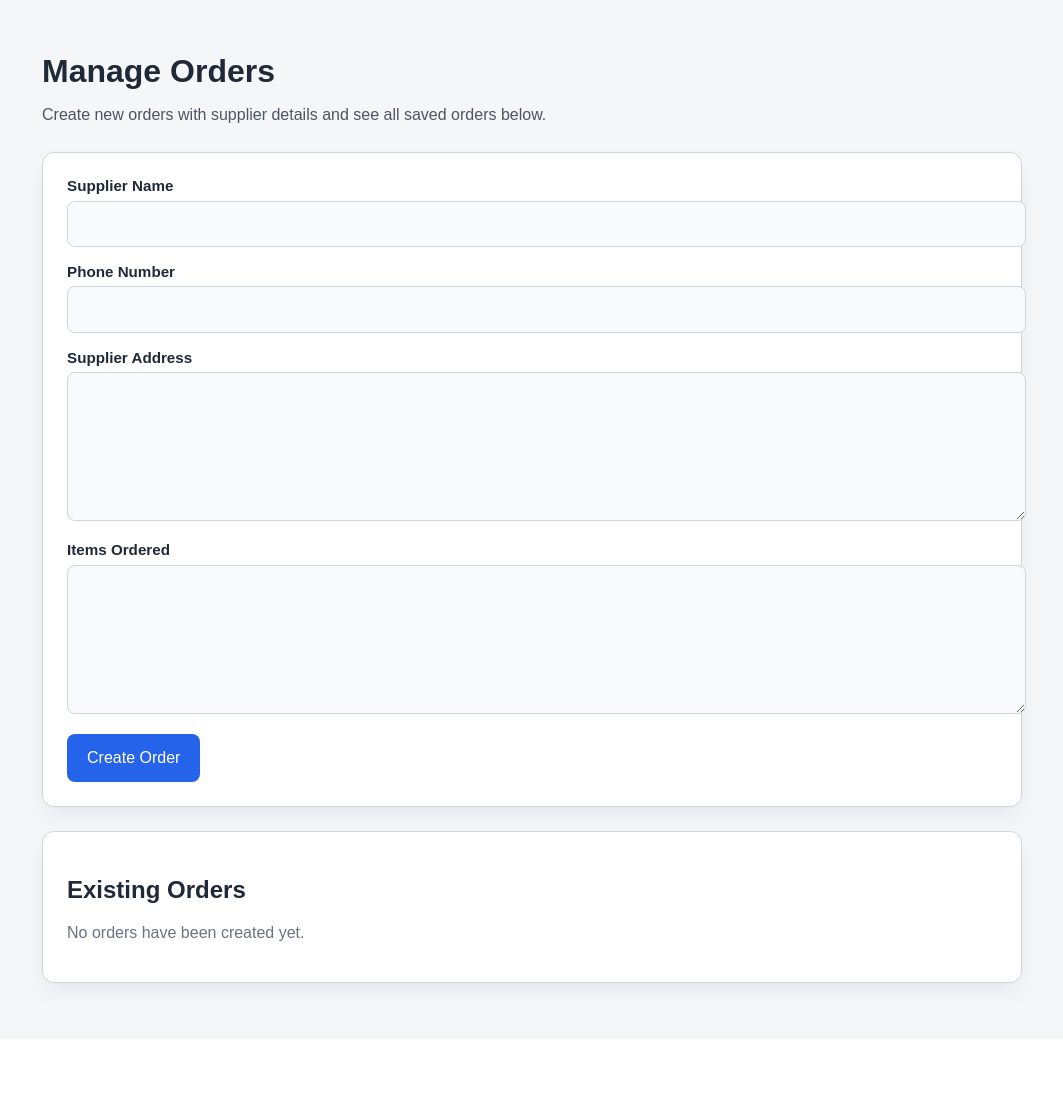
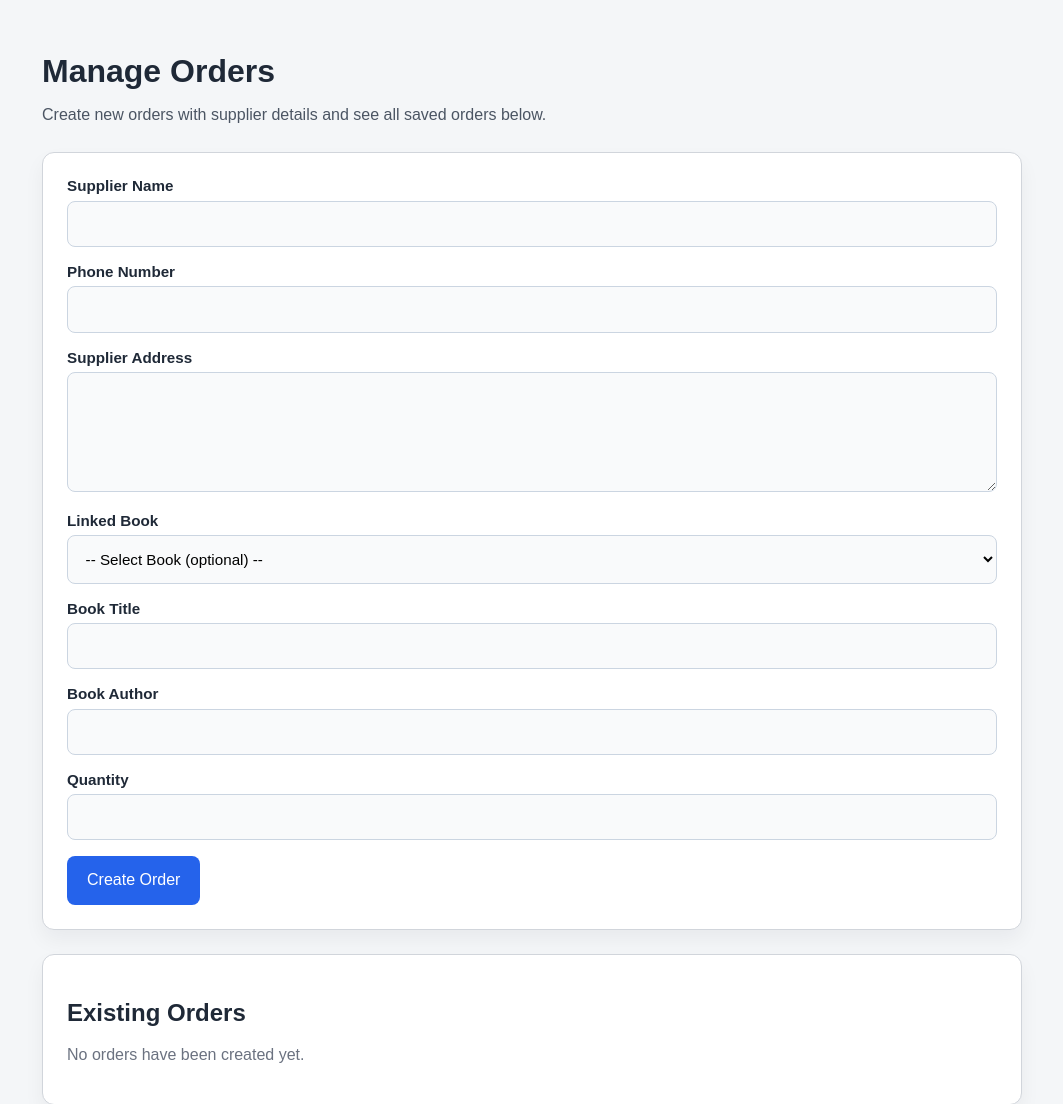
Before and after one commit to Jeimtax/2171-book-express, a Flask app: page /manage-orders in a window 1280 px wide. Shown: the top 1104 px of the page, without its empty margins (108-1171 px from the left). Before the commit the page ends 1003 px from the top, so only its background shows below. Run offline with Flask 3, Linux system fonts and the light colour scheme.

Commit message:
split items ordered and linked back to book_id

```diff
--- a/app/forms.py
+++ b/app/forms.py
@@ -1,6 +1,7 @@
 from flask_wtf import FlaskForm
-from wtforms import StringField, TextAreaField, SubmitField
-from wtforms.validators import DataRequired, Length
+from wtforms import IntegerField, SelectField, StringField, SubmitField, TextAreaField
+from wtforms.validators import DataRequired, Length, NumberRange
+from app.models.book import Book
 
 
 class ManageOrderForm(FlaskForm):
@@ -19,8 +20,29 @@ class ManageOrderForm(FlaskForm):
         'Supplier Address',
         validators=[DataRequired(), Length(max=255)]
     )
-    items = TextAreaField(
-        'Items Ordered',
-        validators=[DataRequired(), Length(max=1000)]
+    book_id = SelectField(
+        'Book (optional)',
+        coerce=int,
+        validators=[]
+    )
+    title = StringField(
+        'Book Title',
+        validators=[DataRequired(), Length(max=120)]
+    )
+    author = StringField(
+        'Book Author',
+        validators=[DataRequired(), Length(max=120)]
+    )
+    quantity = IntegerField(
+        'Quantity',
+        validators=[DataRequired(), NumberRange(min=1)]
     )
     submit = SubmitField('Create Order')
+
+    def __init__(self, *args, **kwargs):
+        super().__init__(*args, **kwargs)
+        books = Book.query.order_by(Book.title.asc()).all()
+        self.book_id.choices = [(0, '-- Select Book (optional) --')] + [
+            (book.id, f'{book.title} by {book.author}')
+            for book in books
+        ]
--- a/app/orders_routes.py
+++ b/app/orders_routes.py
@@ -23,7 +23,15 @@ def manage_orders():
 
         order = Order(
             supplier_id=supplier.id,
-            items=form.items.data.strip(),
+            book_id=form.book_id.data if form.book_id.data != 0 else None,
+            items=(
+                f"Title: {form.title.data.strip()}\n"
+                f"Author: {form.author.data.strip()}\n"
+                f"Quantity: {form.quantity.data}"
+            ),
+            title=form.title.data.strip(),
+            author=form.author.data.strip(),
+            quantity=form.quantity.data,
         )
         db.session.add(order)
         db.session.commit()
--- a/app/templates/manage_orders.html
+++ b/app/templates/manage_orders.html
@@ -3,7 +3,7 @@
 <head>
     <meta charset="UTF-8">
     <meta name="viewport" content="width=device-width, initial-scale=1.0">
-    <title>Book Express – Manage Orders</title>
+    <title>Book Express - Manage Orders</title>
     <style>
         body {
             font-family: Arial, sans-serif;
@@ -49,13 +49,17 @@
             font-weight: 600;
         }
 
-        input[type="text"], textarea {
+        input[type="text"],
+        input[type="number"],
+        select,
+        textarea {
             width: 100%;
             padding: 0.85rem;
             border: 1px solid #cbd5e1;
             border-radius: 8px;
             font-size: 0.95rem;
             background: #f9fafb;
+            box-sizing: border-box;
         }
 
         textarea {
@@ -77,6 +81,12 @@
             color: #047857;
             margin-bottom: 1rem;
             font-weight: 600;
+        }
+
+        .field-error {
+            color: #b91c1c;
+            font-size: 0.9rem;
+            margin-top: 0.35rem;
         }
 
         .order-item {
@@ -136,10 +146,16 @@
                     <div>
                         <label for="supplier_name">Supplier Name</label>
                         {{ form.supplier_name(id='supplier_name') }}
+                        {% for error in form.supplier_name.errors %}
+                            <div class="field-error">{{ error }}</div>
+                        {% endfor %}
                     </div>
                     <div>
                         <label for="supplier_phone">Phone Number</label>
                         {{ form.supplier_phone(id='supplier_phone') }}
+                        {% for error in form.supplier_phone.errors %}
+                            <div class="field-error">{{ error }}</div>
+                        {% endfor %}
                     </div>
                 </div>
 
@@ -147,13 +163,43 @@
                     <div>
                         <label for="supplier_address">Supplier Address</label>
                         {{ form.supplier_address(id='supplier_address') }}
+                        {% for error in form.supplier_address.errors %}
+                            <div class="field-error">{{ error }}</div>
+                        {% endfor %}
                     </div>
                 </div>
 
                 <div class="form-row">
                     <div>
-                        <label for="items">Items Ordered</label>
-                        {{ form.items(id='items') }}
+                        <label for="book_id">Linked Book</label>
+                        {{ form.book_id(id='book_id') }}
+                    </div>
+                </div>
+
+                <div class="form-row">
+                    <div>
+                        <label for="title">Book Title</label>
+                        {{ form.title(id='title') }}
+                        {% for error in form.title.errors %}
+                            <div class="field-error">{{ error }}</div>
+                        {% endfor %}
+                    </div>
+                    <div>
+                        <label for="author">Book Author</label>
+                        {{ form.author(id='author') }}
+                        {% for error in form.author.errors %}
+                            <div class="field-error">{{ error }}</div>
+                        {% endfor %}
+                    </div>
+                </div>
+
+                <div class="form-row">
+                    <div>
+                        <label for="quantity">Quantity</label>
+                        {{ form.quantity(id='quantity') }}
+                        {% for error in form.quantity.errors %}
+                            <div class="field-error">{{ error }}</div>
+                        {% endfor %}
                     </div>
                 </div>
 
@@ -176,8 +222,12 @@
                             <strong>Address:</strong> {{ order.supplier.address }}
                         </div>
                         <div class="items-info">
-                            <strong>Items Ordered:</strong><br>
-                            {{ order.items | replace('\n', '<br>') | safe }}
+                            {% if order.book %}
+                                <strong>Linked Book:</strong> {{ order.book.title }} by {{ order.book.author }}<br>
+                            {% endif %}
+                            <strong>Title:</strong> {{ order.title }}<br>
+                            <strong>Author:</strong> {{ order.author }}<br>
+                            <strong>Quantity:</strong> {{ order.quantity }}
                         </div>
                     </div>
                 {% endfor %}
```
Also changed, not shown: app/models/order.py (+14 -1 lines), migrations/versions/c2d3e4f5a6b7_add_book_id_to_order_table.py (added, +32 -0 lines), instance/app.db (added).
